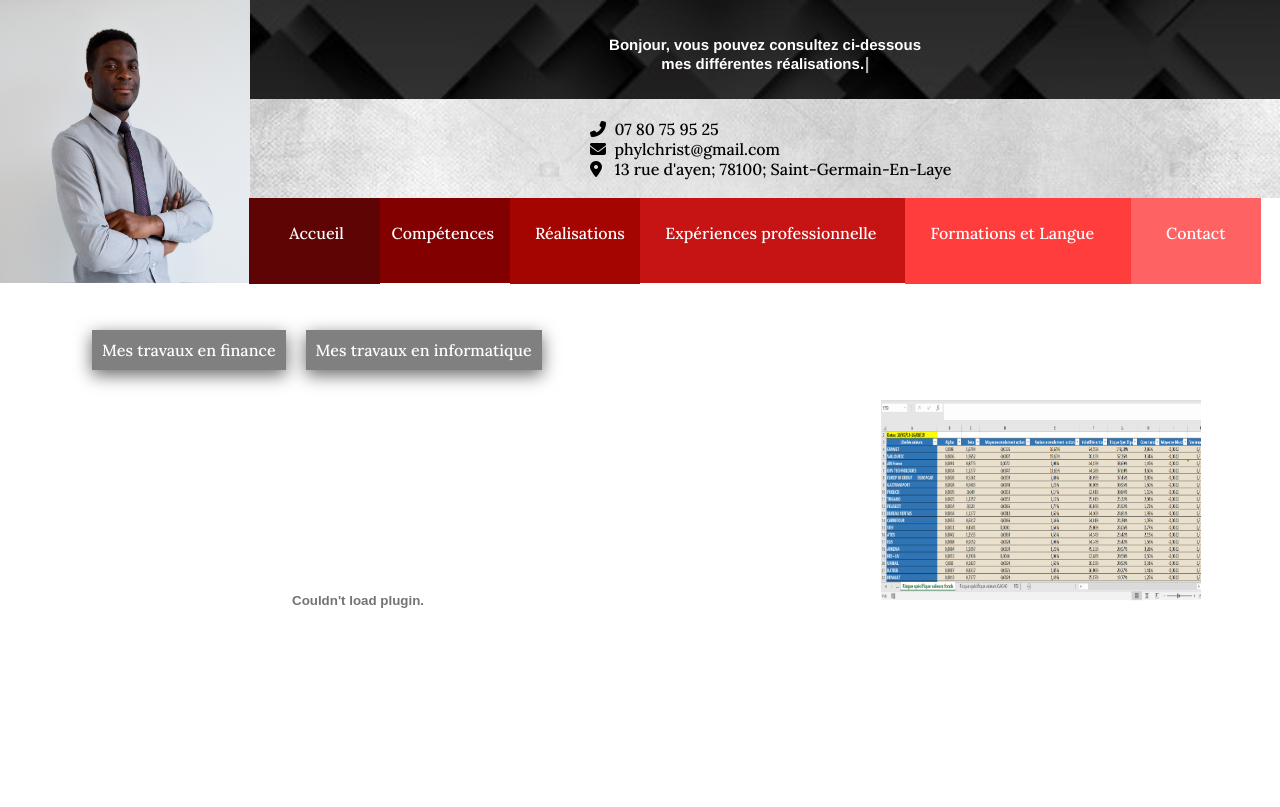
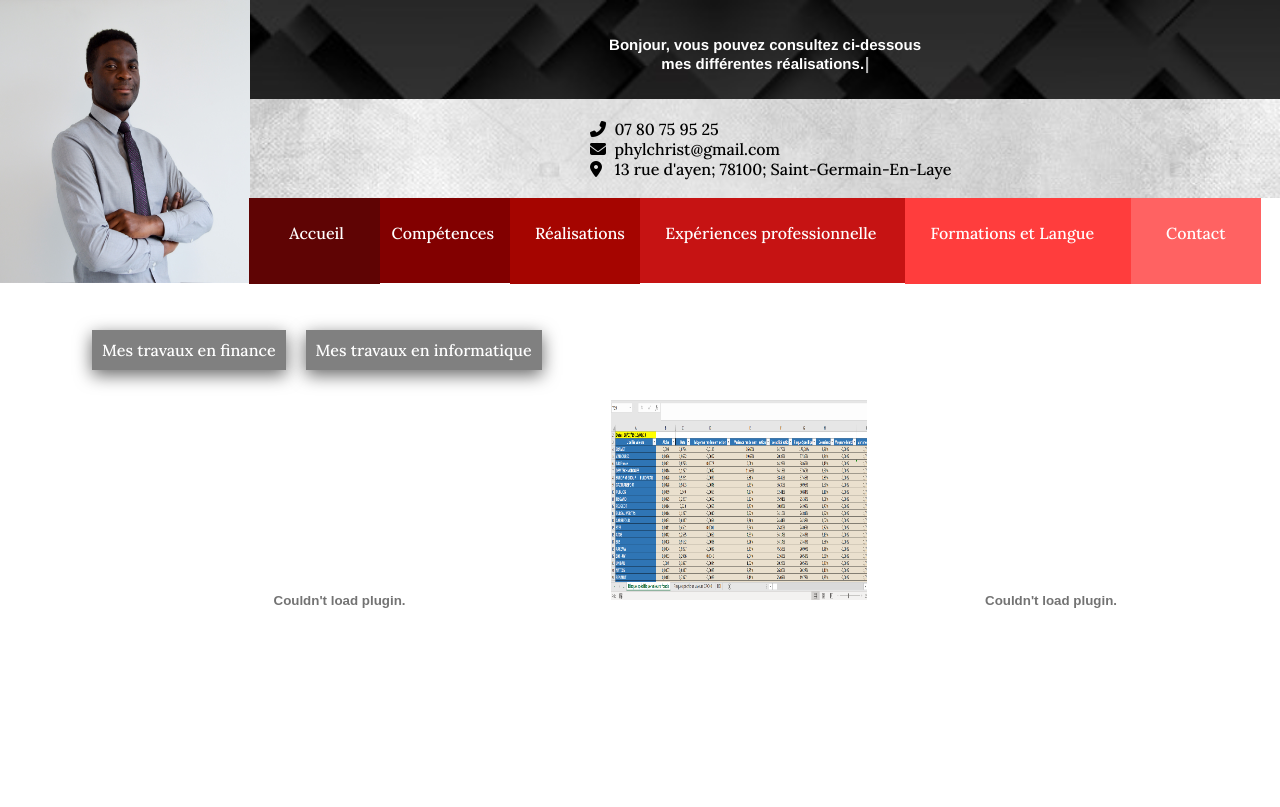
Before and after one commit to Phyl78/cvwebfinance, a PHP site: page /realisations.html in a window 1280 px wide. Shown: the top 807 px of the page. Run offline with PHP 8.4, Linux system fonts and the light colour scheme; some libraries are stand-ins or nearby versions.

Commit message:
Ajout de l'attestion BMC

```diff
--- a/autrespages.css
+++ b/autrespages.css
@@ -1027,6 +1027,13 @@ a{
      /* border: 2px solid yellow; */
 }
 
+.maquette_bmc{
+    height: 400px;
+    width: 100%;
+    /* margin: auto; */
+     /* border: 2px solid yellow; */
+}
+
 .landing{
     height: 200;
     width: 100%;
@@ -1066,16 +1073,17 @@ a{
 
 .combi2{
     height: 30vw;
-    width: 25vw;
-    margin: 0px auto 10px;
+    width: 20vw;
+    /* margin: 0px auto 10px; */
     /* border: 2px solid blue; */
 }
 
 .combi_memoire{
     height: 400px;
-    width: 550px;
+    width: 513px;
     margin-left: 19px;
     /* margin: auto; */
+    /* border: 2px solid orangered; */
 }
 
 .combi_amf{
@@ -1098,6 +1106,16 @@ a{
     margin: auto;
     /* margin-left: -140px; */
 }
+
+
+.combi_bmc{
+    height: 400px;
+    width: 300px;
+    margin: auto;
+    /* margin-right: -100px; */
+    /* border: 2px solid red; */
+}
+
 
 .page {
     margin: auto 400px;
--- a/realisations.html
+++ b/realisations.html
@@ -102,7 +102,7 @@
 
             <!-- <div class="image_overlay">
 
-                <!-- <div class="image_title"><a href="#"> <span style="text-decoration: none;"> En savoir plus</span></a></div> -->
+                 <div class="image_title"><a href="#"> <span style="text-decoration: none;"> En savoir plus</span></a></div> -->
 
                 <!-- <p class="image_description" style="text-align: center;">Mon mémoire de fin d'étude de Master</p>
 
@@ -123,6 +123,30 @@
 
 
         </div>
+
+
+        <!-- BMC -->
+
+
+        <div id="image" class="combi_bmc">
+
+            <embed src="BMC.pdf" id="image_img" id="finance" class="maquette_bmc" />
+
+            <!-- <div class="image_overlay">
+
+                <div class="image_title"><a href="https://onedrive.live.com/view.aspx?resid=DD0FCB24E3AE22A1!719&ithint=file%2cxlsx&authkey=!AFCP4seEGihO7Gg" target="blank_r"> <span style="text-decoration: none; color: white;"> Voir plus</span></a></div>
+
+                <p class="image_description" style="text-align: center;">Partie pratique sur Excel de mon mémoire</p>
+
+           </div> -->
+
+
+        </div>
+
+
+
+
+
 
         <!-- toei et amf -->
 
```
Also changed, not shown: 1 other file.
